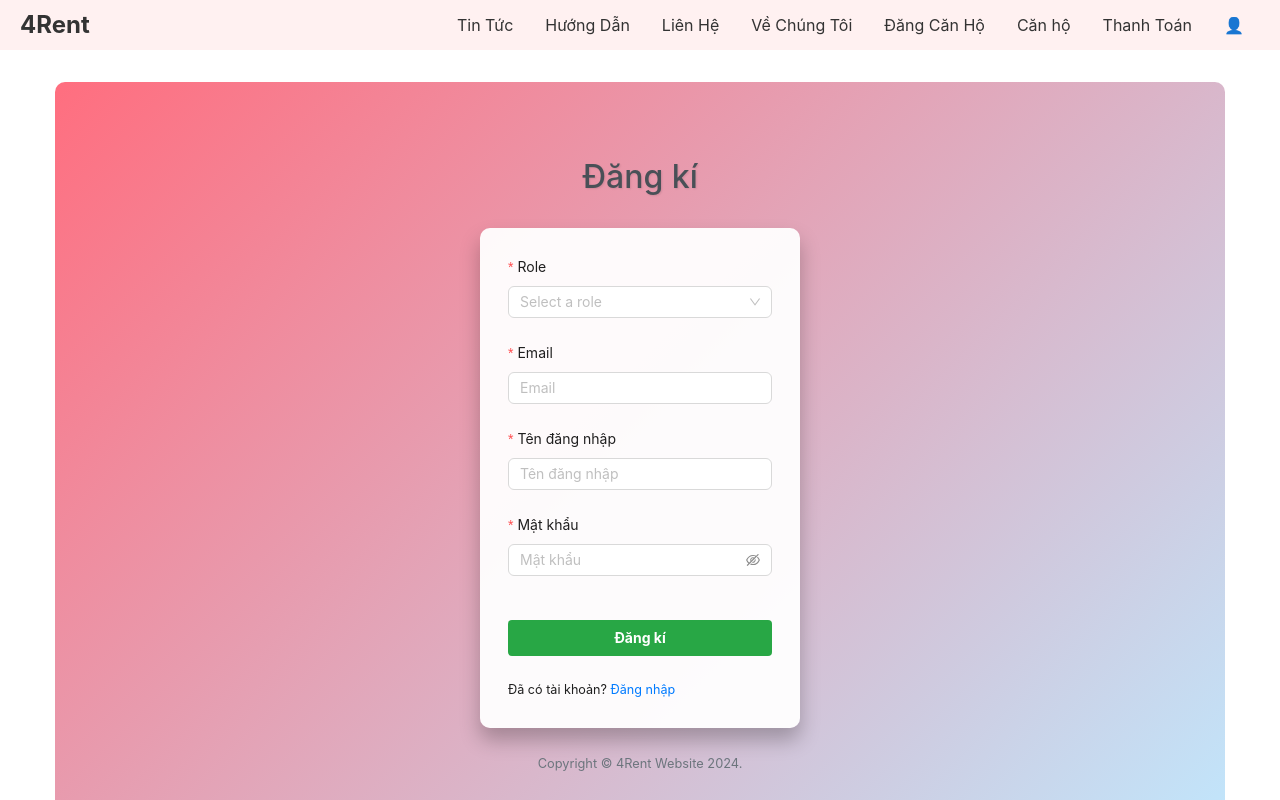
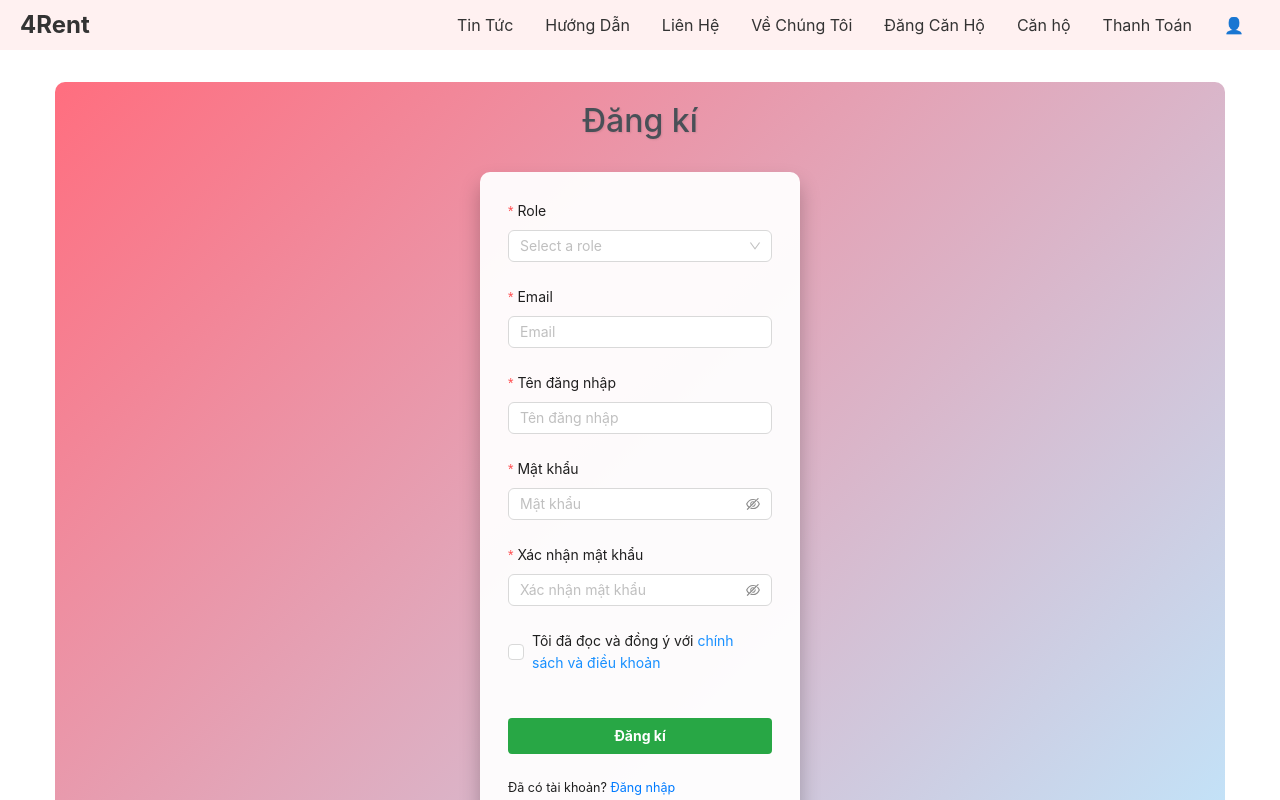
Before and after one commit to NeyuD96155/4Rent, a React (Create React App) app in the folder client/: page /signup in a window 1280 px wide. Shown: the top 800 px of the page. Built offline with nearby package versions, Linux system fonts and the light colour scheme.

Commit message:
thêm chính sách và điều khoản cho đăng kí client/src/pages/SignUp.js client/src/pages/SignIn.js client/src/config/axios.js client/src/components/HeroSection.js .vscode/settings.json

```diff
--- a/client/src/pages/SignIn.js
+++ b/client/src/pages/SignIn.js
@@ -1,10 +1,10 @@
-import React, { useState } from "react";
+import React from "react";
 import { Link, useNavigate } from "react-router-dom";
 import "../styles/SignUp.css";
 import api from "../config/axios";
 import { toast } from "react-toastify";
 import "react-toastify/dist/ReactToastify.css";
-import { Button, Form, Input } from "antd";
+import { Form, Input } from "antd";
 const SignIn = () => {
     const navigate = useNavigate();
 
--- a/client/src/pages/SignUp.js
+++ b/client/src/pages/SignUp.js
@@ -4,26 +4,30 @@ import "../styles/SignUp.css";
 import api from "../config/axios";
 import { toast } from "react-toastify";
 import "react-toastify/dist/ReactToastify.css";
-import { Button, Form, Input, Select } from "antd";
-import { Option } from "antd/es/mentions";
+import { Form, Input, Select, Checkbox, Modal } from "antd";
+
+const { Option } = Select;
+
 const SignUp = () => {
+    const [isTermsModalVisible, setIsTermsModalVisible] = useState(false);
+
+    const showTermsModal = () => {
+        setIsTermsModalVisible(true);
+    };
+
+    const handleTermsModalOk = () => {
+        setIsTermsModalVisible(false);
+    };
+
+    const handleTermsModalCancel = () => {
+        setIsTermsModalVisible(false);
+    };
     const [form] = Form.useForm();
-    const [credentials, setCredentials] = useState({
-        role: "MEMBER",
-        username: "",
-        email: "",
-        password: "",
-    });
     const navigate = useNavigate();
-    const handleInputChange = (e) => {
-        const { name, value } = e.target;
-        setCredentials({ ...credentials, [name]: value });
-    };
 
     const handleSubmit = async (values) => {
         try {
-            const response = await api.post("/register", values);
-            console.log(response.data);
+            await api.post("/register", values);
             toast.success("Đăng kí thành công!");
             navigate("/signin");
         } catch (error) {
@@ -46,7 +50,9 @@ const SignUp = () => {
                 <Form.Item
                     name="role"
                     label="Role"
-        rules={[{ required: true, message: 'Please select your role!' }]}
+                    rules={[
+                        { required: true, message: "Please select your role!" },
+                    ]}
                 >
                     <Select placeholder="Select a role">
                         <Option value="MEMBER">Member</Option>
@@ -59,12 +65,12 @@ const SignUp = () => {
                     label="Email"
                     rules={[
                         {
-            type: 'email',
-            message: 'The input is not valid E-mail!',
+                            type: "email",
+                            message: "The input is not valid E-mail!",
                         },
                         {
                             required: true,
-            message: 'Please input your E-mail!',
+                            message: "Please input your E-mail!",
                         },
                     ]}
                 >
@@ -74,7 +80,12 @@ const SignUp = () => {
                 <Form.Item
                     name="username"
                     label="Tên đăng nhập"
-        rules={[{ required: true, message: 'Please input your username!' }]}
+                    rules={[
+                        {
+                            required: true,
+                            message: "Please input your username!",
+                        },
+                    ]}
                 >
                     <Input placeholder="Tên đăng nhập" />
                 </Form.Item>
@@ -85,18 +96,26 @@ const SignUp = () => {
                     rules={[
                         {
                             required: true,
-              message: 'Please input your password!',
+                            message: "Please input your password!",
                         },
                         {
                             min: 8,
-              message: 'Password must be at least 8 characters!',
+                            message: "Password must be at least 8 characters!",
                         },
                         () => ({
                             validator(_, value) {
-                if (!value || (/\d/.test(value) && /[!@#$%^&*(),.?":{}|<>]/.test(value))) {
+                                if (
+                                    !value ||
+                                    (/\d/.test(value) &&
+                                        /[!@#$%^&*(),.?":{}|<>]/.test(value))
+                                ) {
                                     return Promise.resolve();
                                 }
-                return Promise.reject(new Error('Password must include at least one special character and one number!'));
+                                return Promise.reject(
+                                    new Error(
+                                        "Password must include at least one special character and one number!"
+                                    )
+                                );
                             },
                         }),
                     ]}
@@ -110,9 +129,63 @@ const SignUp = () => {
         <Checkbox>I agree to receive marketing emails.</Checkbox>
       </Form.Item>
       */}
-
+                <Form.Item
+                    name="confirm"
+                    label="Xác nhận mật khẩu"
+                    dependencies={["password"]}
+                    hasFeedback
+                    rules={[
+                        {
+                            required: true,
+                            message: "Please confirm your password!",
+                        },
+                        ({ getFieldValue }) => ({
+                            validator(_, value) {
+                                if (
+                                    !value ||
+                                    getFieldValue("password") === value
+                                ) {
+                                    return Promise.resolve();
+                                }
+                                return Promise.reject(
+                                    new Error(
+                                        "The two passwords that you entered do not match!"
+                                    )
+                                );
+                            },
+                        }),
+                    ]}
+                >
+                    <Input.Password placeholder="Xác nhận mật khẩu" />
+                </Form.Item>
+                <Form.Item
+                    name="agreement"
+                    valuePropName="checked"
+                    rules={[
+                        {
+                            validator: (_, value) =>
+                                value
+                                    ? Promise.resolve()
+                                    : Promise.reject(
+                                          new Error(
+                                              "Bạn cần phải đồng ý với điều chính sách và điều khoản !"
+                                          )
+                                      ),
+                        },
+                    ]}
+                >
+                    <Checkbox>
+                        Tôi đã đọc và đồng ý với  {" "}
+                        <span
+                            style={{ color: "#1890ff", cursor: "pointer" }}
+                            onClick={showTermsModal}
+                        >
+                            chính sách và điều khoản
+                        </span>
+                    </Checkbox>
+                </Form.Item>
                 <Form.Item>
-        <div className="form-actions" >
+                    <div className="form-actions">
                         <button type="submit" className="signup-submit">
                             Đăng kí
                         </button>
@@ -122,6 +195,74 @@ const SignUp = () => {
                 <div className="signup-footer">
                     Đã có tài khoản? <Link to="/signin">Đăng nhập</Link>
                 </div>
+                <Modal
+                    title=" Điều khoản và Điều kiện sử dụng Dịch vụ "
+                    visible={isTermsModalVisible}
+                    onOk={handleTermsModalOk}
+                    onCancel={handleTermsModalCancel}
+                    footer={[
+                        <button key="back" onClick={handleTermsModalCancel}>
+                            Return
+                        </button>,
+                        <button
+                            key="submit"
+                            type="primary"
+                            onClick={handleTermsModalOk}
+                        >
+                            Agree
+                        </button>,
+                    ]}
+                >
+                    {/* Your Terms and Conditions content */}
+                    <p>
+                        Xin chào và hoan nghênh bạn đến với trang web cho thuê
+                        căn hộ của chúng tôi. Trước khi bạn bắt đầu sử dụng dịch
+                        vụ của chúng tôi, hãy đọc kỹ và hiểu rõ các điều khoản
+                        và điều kiện sau đây. Việc sử dụng dịch vụ của chúng tôi
+                        đồng nghĩa với việc bạn chấp nhận và tuân theo những
+                        điều khoản này. 1. Phạm vi Dịch vụ: Trang web của chúng
+                        tôi cung cấp nền tảng kết nối giữa người có nhu cầu thuê
+                        căn hộ và những người cung cấp dịch vụ cho thuê căn hộ.
+                        Chúng tôi không chịu trách nhiệm về chất lượng của căn
+                        hộ được cung cấp bởi các bên thứ ba, nhưng cam kết sẽ cố
+                        gắng hỗ trợ giải quyết các tranh chấp xảy ra giữa các
+                        bên. 2. Đăng ký và Tài khoản: Bạn có thể cần phải đăng
+                        ký một tài khoản để sử dụng một số tính năng của trang
+                        web. Bạn phải cung cấp thông tin chính xác và đầy đủ khi
+                        đăng ký tài khoản. Bạn chịu trách nhiệm duy trì bảo mật
+                        cho tài khoản của mình và không chia sẻ thông tin đăng
+                        nhập với bất kỳ ai khác. 3. Quyền Sở hữu Trí tuệ: Mọi
+                        nội dung trên trang web, bao gồm cả văn bản, hình ảnh và
+                        logo, là tài sản của chúng tôi hoặc các bên cấp phép của
+                        chúng tôi. Bạn không được sao chép, sửa đổi hoặc phân
+                        phối bất kỳ nội dung nào từ trang web của chúng tôi mà
+                        không có sự cho phép trước bằng văn bản. 4. Trách nhiệm
+                        của Người Dùng: Bạn cam kết sẽ sử dụng trang web của
+                        chúng tôi một cách hợp pháp và không vi phạm bất kỳ luật
+                        pháp nào. Bạn phải chịu trách nhiệm đối với mọi hoạt
+                        động được thực hiện thông qua tài khoản của mình. Bạn
+                        đồng ý không sử dụng trang web của chúng tôi để phổ biến
+                        hoặc chia sẻ nội dung bất hợp pháp hoặc gây hại. 5. Giới
+                        Hạn Trách Nhiệm: Chúng tôi không chịu trách nhiệm đối
+                        với bất kỳ thiệt hại nào phát sinh từ việc sử dụng hoặc
+                        không thể sử dụng trang web của chúng tôi. Chúng tôi
+                        không đảm bảo rằng trang web của chúng tôi sẽ luôn hoạt
+                        động một cách liên tục và không bị gián đoạn. 6. Thay
+                        Đổi và Hủy bỏ: Chúng tôi có quyền thay đổi hoặc hủy bỏ
+                        bất kỳ phần nào của dịch vụ hoặc điều khoản và điều kiện
+                        này vào bất kỳ thời điểm nào mà không cần thông báo
+                        trước. 7. Luật áp dụng và Giải quyết tranh chấp: Mọi
+                        tranh chấp phát sinh từ hoặc liên quan đến việc sử dụng
+                        trang web của chúng tôi sẽ được giải quyết theo luật
+                        pháp của quốc gia chúng tôi hoạt động. Bất kỳ tranh chấp
+                        nào không thể giải quyết được thông qua đàm phán sẽ được
+                        đưa ra tòa án có thẩm quyền. Bằng cách sử dụng trang web
+                        của chúng tôi, bạn đồng ý tuân thủ và chấp nhận tất cả
+                        các điều khoản và điều kiện này. Nếu bạn không đồng ý
+                        với bất kỳ điều khoản nào, vui lòng không sử dụng dịch
+                        vụ của chúng tôi.
+                    </p>
+                </Modal>
             </Form>
             <p className="signup-copy">
                 Copyright © 4Rent Website {new Date().getFullYear()}.
```
Also changed, not shown: client/src/components/HeroSection.js (+4 -5 lines), client/src/config/axios.js (+4 -4 lines). Lines whose indentation alone changed are shown as unchanged.
